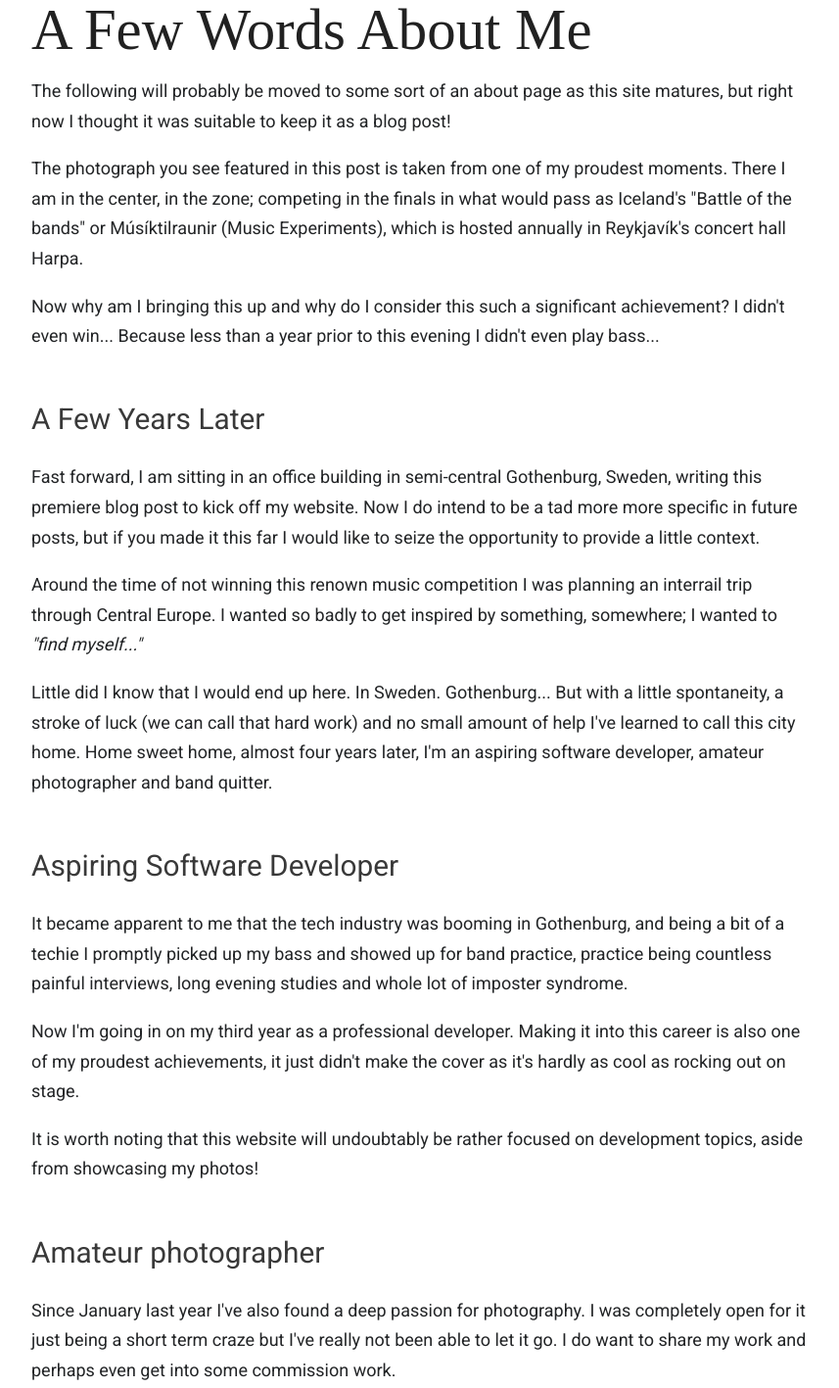
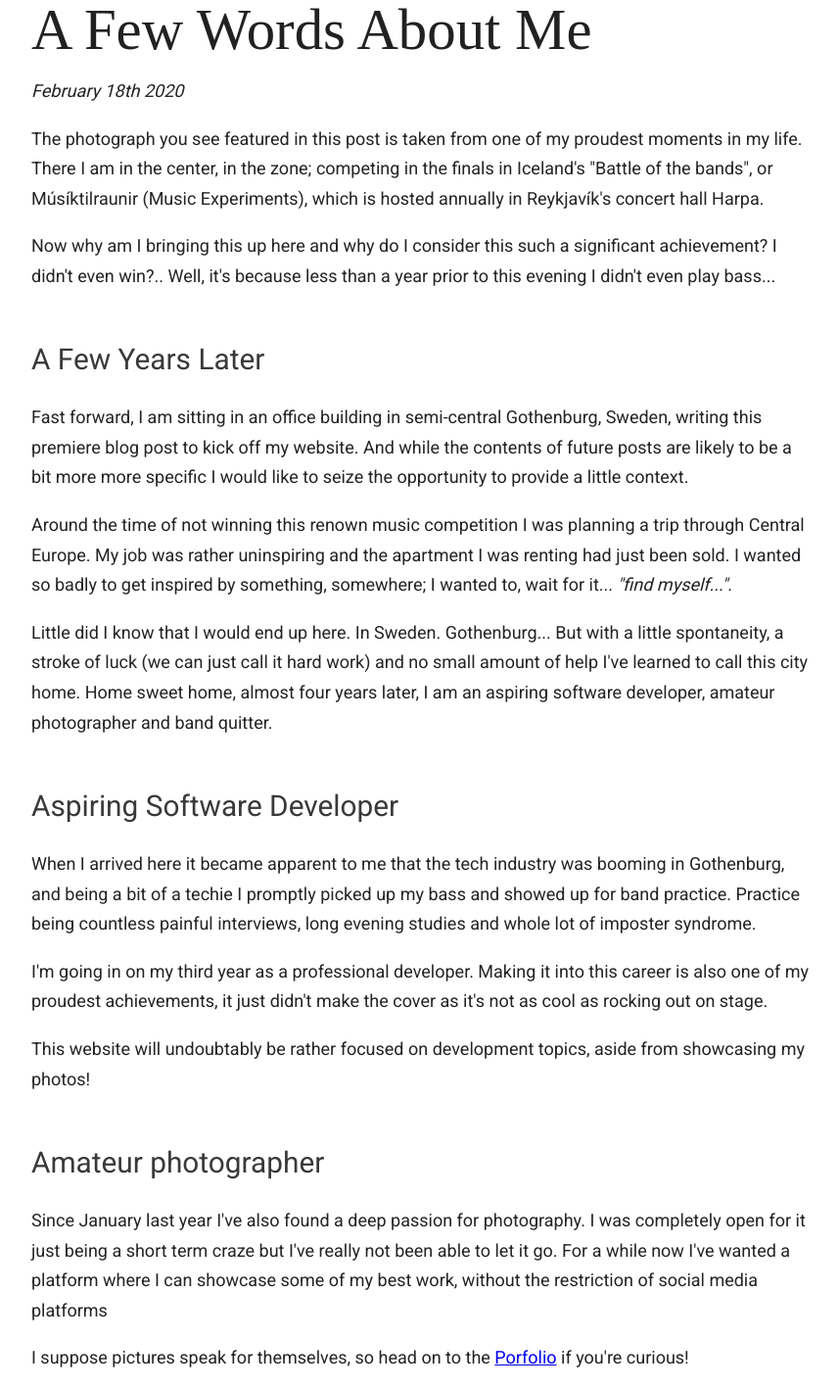
Before and after one commit to vilbergs/vilberg.tech, a Gatsby site: page /blog/a-few-words-about-me in a window 1280 px wide. Shown: the part 740-2157 px from the top of the page at 98% size, without its empty margins (208-1065 px from the left). Built offline with nearby package versions, Linux system fonts and the light colour scheme; Gatsby itself is replaced by a stand-in of ours; a web font is replaced by a local one.

Commit message:
Finish post and add date

```diff
--- a/package.json
+++ b/package.json
@@ -7,6 +7,7 @@
   "dependencies": {
     "@emotion/core": "^10.0.15",
     "@emotion/styled": "^10.0.15",
+    "date-fns": "^2.9.0",
     "gatsby": "^2.19.12",
     "gatsby-background-image": "^0.9.12",
     "gatsby-image": "^2.2.8",
--- a/src/posts/a-few-words-about-me/index.md
+++ b/src/posts/a-few-words-about-me/index.md
@@ -1,52 +1,51 @@
 ---
 path: '/blog/a-few-words-about-me'
 title: 'A Few Words About Me'
-date: '2020-02-17'
+date: '2020-02-18'
 featuredImage: './cover.jpg'
 ---
 
-The following will probably be moved to some sort of an about page as this site matures,
-but right now I thought it was suitable to keep it as a blog post!
-
-The photograph you see featured in this post is taken from one of my proudest moments.
-There I am in the center, in the zone; competing in the finals in what would pass as Iceland's "Battle of the bands"
+The photograph you see featured in this post is taken from one of my proudest moments in my life.
+There I am in the center, in the zone; competing in the finals in Iceland's "Battle of the bands",
 or Músíktilraunir (Music Experiments), which is hosted annually in Reykjavík's concert hall Harpa.
 
-Now why am I bringing this up and why do I consider this such a significant achievement? I didn't even win...
-Because less than a year prior to this evening I didn't even play bass...
+Now why am I bringing this up here and why do I consider this such a significant achievement? I didn't even win?..
+Well, it's because less than a year prior to this evening I didn't even play bass...
 
 ### A Few Years Later
 
 Fast forward, I am sitting in an office building in semi-central Gothenburg, Sweden, writing
-this premiere blog post to kick off my website. Now I do intend to be a tad more more specific
-in future posts, but if you made it this far I would like to seize the opportunity
-to provide a little context.
+this premiere blog post to kick off my website. And while the contents of future posts are likely to
+be a bit more more specific I would like to seize the opportunity to provide a little context.
 
-Around the time of not winning this renown music competition I was planning an interrail
-trip through Central Europe. I wanted so badly to get inspired by something, somewhere; I wanted to _"find myself..."_
+Around the time of not winning this renown music competition I was planning a trip through Central Europe.
+My job was rather uninspiring and the apartment I was renting had just been sold.
+I wanted so badly to get inspired by something, somewhere; I wanted to, wait for it...
+_"find myself..."_.
 
 Little did I know that I would end up here. In Sweden. Gothenburg...
-But with a little spontaneity, a stroke of luck (we can call that hard work)
+But with a little spontaneity, a stroke of luck (we can just call it hard work)
 and no small amount of help I've learned to call this city home.
-Home sweet home, almost four years later, I'm an aspiring software developer, amateur photographer and band quitter.
+Home sweet home, almost four years later, I am an aspiring software developer, amateur photographer and band quitter.
 
 ### Aspiring Software Developer
 
-It became apparent to me that the tech industry was booming in Gothenburg, and being a bit of a techie
-I promptly picked up my bass and showed up for band practice, practice being countless painful
-interviews, long evening studies and whole lot of imposter syndrome.
+When I arrived here it became apparent to me that the tech industry was booming in Gothenburg,
+and being a bit of a techie I promptly picked up my bass and showed up for band practice.
+Practice being countless painful interviews, long evening studies and whole lot of imposter syndrome.
 
-Now I'm going in on my third year as a professional developer. Making it into this career is
-also one of my proudest achievements, it just didn't make the cover as it's hardly as cool as rocking out on stage.
+I'm going in on my third year as a professional developer. Making it into this career is
+also one of my proudest achievements, it just didn't make the cover as it's not as cool as rocking out on stage.
 
-It is worth noting that this website will undoubtably be rather focused on development topics,
+This website will undoubtably be rather focused on development topics,
 aside from showcasing my photos!
 
 ### Amateur photographer
 
 Since January last year I've also found a deep passion for photography. I was completely open for it
 just being a short term craze but I've really not been able to let it go.
-I do want to share my work and perhaps even get into some commission work.
+For a while now I've wanted a platform where I can showcase some of my best work,
+without the restriction of social media platforms
 
 I suppose pictures speak for themselves, so head on to the [Porfolio](/portfolio) if you're curious!
 
@@ -59,4 +58,6 @@ that my code and my photos are more important to me than being a rockstar...
 Not going back to Iceland meant not being a part of that band anymore, but that band had already
 set the tone for the years to come, because I learned that it's all about just starting somewhere.
 
+_"Just do it"_ - Shia LaBeouf | Nike
+
 Welcome to my website. stay tuned!
--- a/src/templates/Post.js
+++ b/src/templates/Post.js
@@ -4,6 +4,7 @@ import { graphql } from 'gatsby'
 import Layout from '../components/Layout'
 import Heading from '../components/Heading'
 import SplitScreen from '../components/SplitScreen'
+import { format } from 'date-fns'
 
 const splitscreen = css`
   grid-column: 3 / 11;
@@ -57,6 +58,13 @@ const Template = ({ data }) => {
         <SplitScreen css={splitscreen} fluid={featuredImage} />
         <div css={postContainer}>
           <Heading>{post.frontmatter.title}</Heading>
+          <p
+            css={css`
+              font-style: italic;
+            `}
+          >
+            {format(new Date(post.frontmatter.date), 'MMMM do y')}
+          </p>
           <content dangerouslySetInnerHTML={{ __html: post.html }} />
         </div>
       </div>
@@ -72,6 +80,7 @@ export const postQuery = graphql`
       frontmatter {
         path
         title
+        date
         featuredImage {
           childImageSharp {
             fluid(maxWidth: 1080) {
```
Also changed, not shown: 1 other file.
